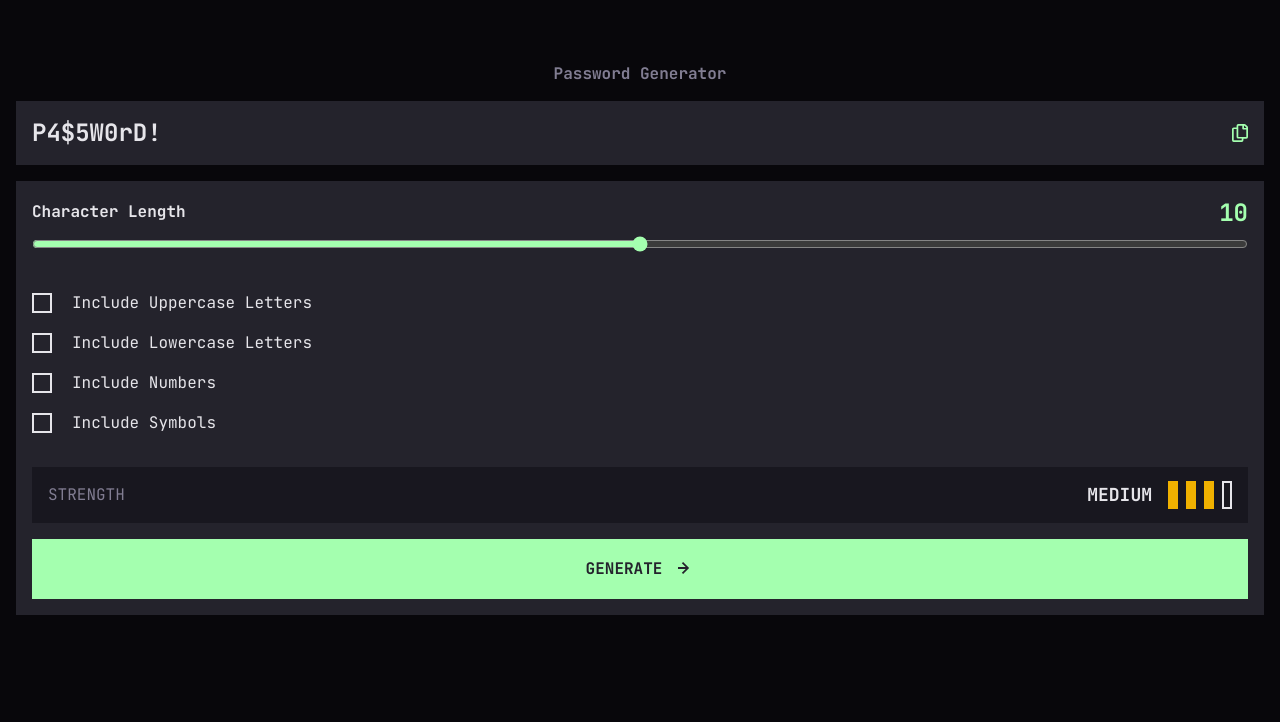
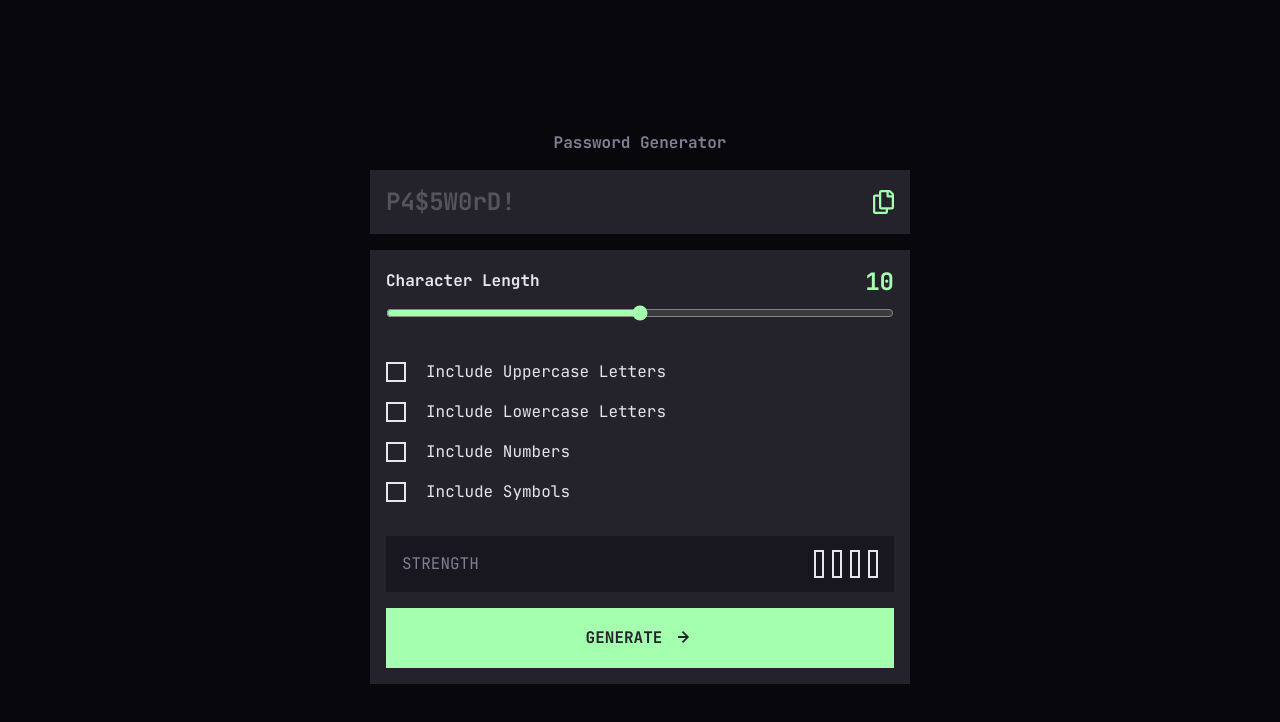
Before and after one commit to nishanth1596/password-generator, a React (Vite) app: page / in a window 1280 px wide. Shown: the top 722 px of the page. Built offline with nearby package versions, Linux system fonts and the light colour scheme.

Commit message:
Implement password generation logic in React

```diff
--- /dev/null
+++ b/src/data/data.ts
@@ -0,0 +1,27 @@
+export function generatePassword(
+  uppercase: boolean,
+  lowercase: boolean,
+  numbers: boolean,
+  symbols: boolean,
+  charLength: number,
+) {
+  const upperCaseLetters = "ABCDEFGHIJKLMNOPQRSTUVWXYZ";
+  const lowerCaseLetters = "abcdefghijklmnopqrstuvwxyz";
+  const numberChars = "0123456789";
+  const symbolChars = "!@#$%^&*-_=+[]{};:<>?/|";
+
+  let allChars = "";
+  let password = "";
+
+  if (uppercase) allChars += upperCaseLetters;
+  if (lowercase) allChars += lowerCaseLetters;
+  if (numbers) allChars += numberChars;
+  if (symbols) allChars += symbolChars;
+
+  for (let i = 0; i < charLength; i++) {
+    const randomIndex = Math.floor(Math.random() * allChars.length);
+    password += allChars[randomIndex];
+  }
+
+  return password;
+}
--- a/src/features/PasswordGen.tsx
+++ b/src/features/PasswordGen.tsx
@@ -1,28 +1,84 @@
 import CheckBox from "../ui/CheckBox";
-import copyIcon from "../assets/icon-copy.svg";
 import ButtonGenerate from "../ui/ButtonGenerate";
 import { useState } from "react";
-import StrengthCheck from "./StrengthCheck";
+import StrengthCheck from "../ui/StrengthCheck";
+import ButtonCopy from "../ui/ButtonCopy";
+import { generatePassword } from "../data/data";
+
+const checkedParameters = {
+  upperCase: false,
+  lowerCase: false,
+  numbers: false,
+  symbols: false,
+  charLength: 10,
+};
 
 function PasswordGen() {
-  const [isChecked, setIsChecked] = useState(false);
+  const [isCheckedParameters, setIsCheckedParameters] =
+    useState(checkedParameters);
+  const [isCopied, setIsCopied] = useState(false);
+  const [charLength, setCharLength] = useState(10);
+  const [password, setPassword] = useState("");
+
+  function handleIsChecked(id: string) {
+    setIsCheckedParameters((prev) => ({
+      ...prev,
+      [id]: !prev[id as keyof typeof checkedParameters],
+    }));
+  }
+
+  let result = "";
+  const numOfTrue = Object.values(isCheckedParameters).filter(
+    (value) => value === true,
+  );
+  if (numOfTrue.length === 4) result = "strong";
+  if (numOfTrue.length === 3) result = "medium";
+  if (numOfTrue.length === 2) result = "weak";
+  if (numOfTrue.length === 1) result = "too weak";
+
+  function handleGeneratePassword() {
+    setPassword(
+      generatePassword(
+        isCheckedParameters.upperCase,
+        isCheckedParameters.lowerCase,
+        isCheckedParameters.numbers,
+        isCheckedParameters.symbols,
+        charLength,
+      ),
+    );
+  }
+
+  function handleCopyPassword() {
+    if (!password) return;
+
+    navigator.clipboard.writeText(password).then(() => {
+      setIsCopied(true);
+      setTimeout(() => setIsCopied(false), 2000);
+    });
+  }
 
   return (
-    <article className="mx-4 my-16 flex flex-col items-center">
+    <article className="mx-4 my-16 flex flex-col items-center md:mt-[8.31rem]">
       <h2 className="text-Grey leading-[1.31rem] font-bold">
         Password Generator
       </h2>
 
-      <div className="bg-DarkGrey mt-4 flex w-full items-center justify-between p-4">
+      <div className="bg-DarkGrey mt-4 flex w-full max-w-[33.75rem] items-center justify-between p-4">
         <output className="HeadingM" aria-live="polite" role="status">
-          P4$5W0rD!
+          {password ? (
+            <span>{password}</span>
+          ) : (
+            <span className="opacity-25">P4$5W0rD!</span>
+          )}
         </output>
-        <button aria-label="click to copy password">
-          <img src={copyIcon} alt="copy Icon" className="w-4" />
-        </button>
+        <ButtonCopy
+          password={password}
+          isCopied={isCopied}
+          onClick={handleCopyPassword}
+        />
       </div>
 
-      <div className="bg-DarkGrey mt-4 w-full p-4">
+      <div className="bg-DarkGrey mt-4 w-full max-w-[540px] p-4">
         <div className="flex w-full items-center justify-between">
           <label
             htmlFor="charLength"
@@ -30,19 +86,45 @@ function PasswordGen() {
           >
             Character Length
           </label>
-          <p className="HeadingM text-NeonGreen">10</p>
+          <p className="HeadingM text-NeonGreen">{charLength}</p>
         </div>
         <input
           type="range"
           className="accent-NeonGreen mt-2 w-full"
           id="charLength"
+          min="0"
+          max="20"
+          value={charLength}
+          onChange={(e) => setCharLength(Number(e.target.value))}
         />
 
         <div className="mt-8 space-y-4">
-          <CheckBox description="Include Uppercase Letters" />
-          <CheckBox description="Include Lowercase Letters" />
-          <CheckBox description="Include Numbers" />
-          <CheckBox description="Include Symbols" />
+          <CheckBox
+            description="Include Uppercase Letters"
+            name="upperCase"
+            isChecked={isCheckedParameters.upperCase}
+            handleIsChecked={handleIsChecked}
+          />
+
+          <CheckBox
+            description="Include Lowercase Letters"
+            name="lowerCase"
+            isChecked={isCheckedParameters.lowerCase}
+            handleIsChecked={handleIsChecked}
+          />
+
+          <CheckBox
+            description="Include Numbers"
+            name="numbers"
+            isChecked={isCheckedParameters.numbers}
+            handleIsChecked={handleIsChecked}
+          />
+          <CheckBox
+            description="Include Symbols"
+            name="symbols"
+            isChecked={isCheckedParameters.symbols}
+            handleIsChecked={handleIsChecked}
+          />
         </div>
 
         <div className="bg-veryDarkGrey mt-8 flex items-center justify-between px-4 py-3.5">
@@ -50,9 +132,9 @@ function PasswordGen() {
             Strength
           </p>
 
-          <StrengthCheck />
+          <StrengthCheck result={result} />
         </div>
-        <ButtonGenerate />
+        <ButtonGenerate onClick={handleGeneratePassword} />
       </div>
     </article>
   );
--- a/src/features/StrengthCheck.tsx
+++ /dev/null
@@ -1,18 +0,0 @@
-function StrengthCheck() {
-  const strength = "medium";
-  const strengthBar = strength === "medium" ? 3 : 0;
-
-  return (
-    <div className="flex items-center gap-2">
-      <p className="BodyM mr-2 uppercase">Medium</p>
-      {Array.from({ length: 4 }).map((_, index) => (
-        <div
-          key={index}
-          className={`h-7 w-2.5 ${strengthBar > index ? `bg-yellow-500` : "border-2"} `}
-        ></div>
-      ))}
-    </div>
-  );
-}
-
-export default StrengthCheck;
--- a/src/index.css
+++ b/src/index.css
@@ -13,7 +13,7 @@
   --color-08070b: #08070b;
 
   /* Font family */
-  --font-jetbrainsMono: "JetBrains Mono", "serif";
+  --font-jetbrainsMono: "JetBrains Mono", "monospace";
 }
 
 @layer components {
--- /dev/null
+++ b/src/ui/ButtonCopy.tsx
@@ -0,0 +1,32 @@
+type ButtonCopyProps = {
+  isCopied: boolean;
+  onClick: () => void;
+  password: string;
+};
+
+function ButtonCopy({ isCopied, onClick, password }: ButtonCopyProps) {
+  return (
+    <button
+      onClick={onClick}
+      className="group flex cursor-pointer gap-4"
+      aria-label="click to copy password"
+    >
+      {isCopied && password && (
+        <span className="BodyM text-NeonGreen uppercase">Copied</span>
+      )}
+      <svg
+        className=""
+        width="21"
+        height="24"
+        xmlns="http://www.w3.org/2000/svg"
+      >
+        <path
+          d="M20.341 3.091 17.909.659A2.25 2.25 0 0 0 16.319 0H8.25A2.25 2.25 0 0 0 6 2.25V4.5H2.25A2.25 2.25 0 0 0 0 6.75v15A2.25 2.25 0 0 0 2.25 24h10.5A2.25 2.25 0 0 0 15 21.75V19.5h3.75A2.25 2.25 0 0 0 21 17.25V4.682a2.25 2.25 0 0 0-.659-1.591ZM12.469 21.75H2.53a.281.281 0 0 1-.281-.281V7.03a.281.281 0 0 1 .281-.281H6v10.5a2.25 2.25 0 0 0 2.25 2.25h4.5v1.969a.282.282 0 0 1-.281.281Zm6-4.5H8.53a.281.281 0 0 1-.281-.281V2.53a.281.281 0 0 1 .281-.281H13.5v4.125c0 .621.504 1.125 1.125 1.125h4.125v9.469a.282.282 0 0 1-.281.281Zm.281-12h-3v-3h.451c.075 0 .147.03.2.082L18.667 4.6a.283.283 0 0 1 .082.199v.451Z"
+          className="fill-NeonGreen group-hover:fill-white active:group-hover:fill-white"
+        />
+      </svg>
+    </button>
+  );
+}
+
+export default ButtonCopy;
--- a/src/ui/ButtonGenerate.tsx
+++ b/src/ui/ButtonGenerate.tsx
@@ -1,17 +1,21 @@
-function ButtonGenerate() {
+type ButtonGenerateProps = {
+  onClick: () => void;
+};
+
+function ButtonGenerate({ onClick }: ButtonGenerateProps) {
   return (
-    <button className="bg-NeonGreen text-DarkGrey mt-4 flex w-full items-center justify-center gap-4 py-[18px]">
+    <button
+      onClick={onClick}
+      className="bg-NeonGreen group hover:bg-DarkGrey hover:text-NeonGreen text-DarkGrey hover:outline-NeonGreen mt-4 flex w-full cursor-pointer items-center justify-center gap-4 py-[18px] transition-colors duration-300 ease-in-out hover:outline-2"
+    >
       <span className="font-bold uppercase">Generate</span>
       <svg
         width="12"
         height="12"
         xmlns="http://www.w3.org/2000/svg"
-        className="h-3.5 w-4"
+        className="fill-DarkGrey group-hover:fill-NeonGreen h-3.5 w-4"
       >
-        <path
-          fill="#24232C"
-          d="m5.106 12 6-6-6-6-1.265 1.265 3.841 3.84H.001v1.79h7.681l-3.841 3.84z"
-        />
+        <path d="m5.106 12 6-6-6-6-1.265 1.265 3.841 3.84H.001v1.79h7.681l-3.841 3.84z" />
       </svg>
     </button>
   );
--- a/src/ui/CheckBox.tsx
+++ b/src/ui/CheckBox.tsx
@@ -1,13 +1,23 @@
 type CheckBoxProps = {
   description: string;
   isChecked: boolean;
+  name: string;
+  handleIsChecked: (id: string) => void;
 };
 
-function CheckBox({ description, isChecked }: CheckBoxProps) {
+function CheckBox({
+  description,
+  isChecked,
+  name,
+  handleIsChecked,
+}: CheckBoxProps) {
   return (
-    <button className="flex cursor-pointer items-center gap-5">
+    <button
+      onClick={() => handleIsChecked(name)}
+      className="flex cursor-pointer items-center gap-5"
+    >
       <svg
-        className={`border-AlmostWhite ${isChecked ? "bg-NeonGreen" : ""} flex border-2`}
+        className={` ${isChecked ? "bg-NeonGreen" : "border-AlmostWhite border-2"} flex`}
         width="20"
         height="20"
         viewBox="0 0 20 20"
--- /dev/null
+++ b/src/ui/StrengthCheck.tsx
@@ -0,0 +1,36 @@
+type StrengthCheckProps = {
+  result: string;
+};
+
+function StrengthCheck({ result }: StrengthCheckProps) {
+  let strengthBar = 0;
+  let strengthColor = "";
+
+  if (result === "too weak") {
+    strengthBar = 1;
+    strengthColor = "bg-Red";
+  } else if (result === "weak") {
+    strengthBar = 2;
+    strengthColor = "bg-Orange";
+  } else if (result === "medium") {
+    strengthBar = 3;
+    strengthColor = "bg-Yellow";
+  } else if (result === "strong") {
+    strengthBar = 4;
+    strengthColor = "bg-NeonGreen";
+  }
+
+  return (
+    <div className="flex items-center gap-2">
+      <p className="BodyM mr-2 uppercase">{result}</p>
+      {Array.from({ length: 4 }).map((_, index) => (
+        <div
+          key={index}
+          className={`h-7 w-2.5 ${strengthBar > index ? `${strengthColor}` : "border-2"} transition-colors duration-300 ease-in`}
+        ></div>
+      ))}
+    </div>
+  );
+}
+
+export default StrengthCheck;
```
Also changed, not shown: 1 other file (tests, documents, lock files or other folders).
